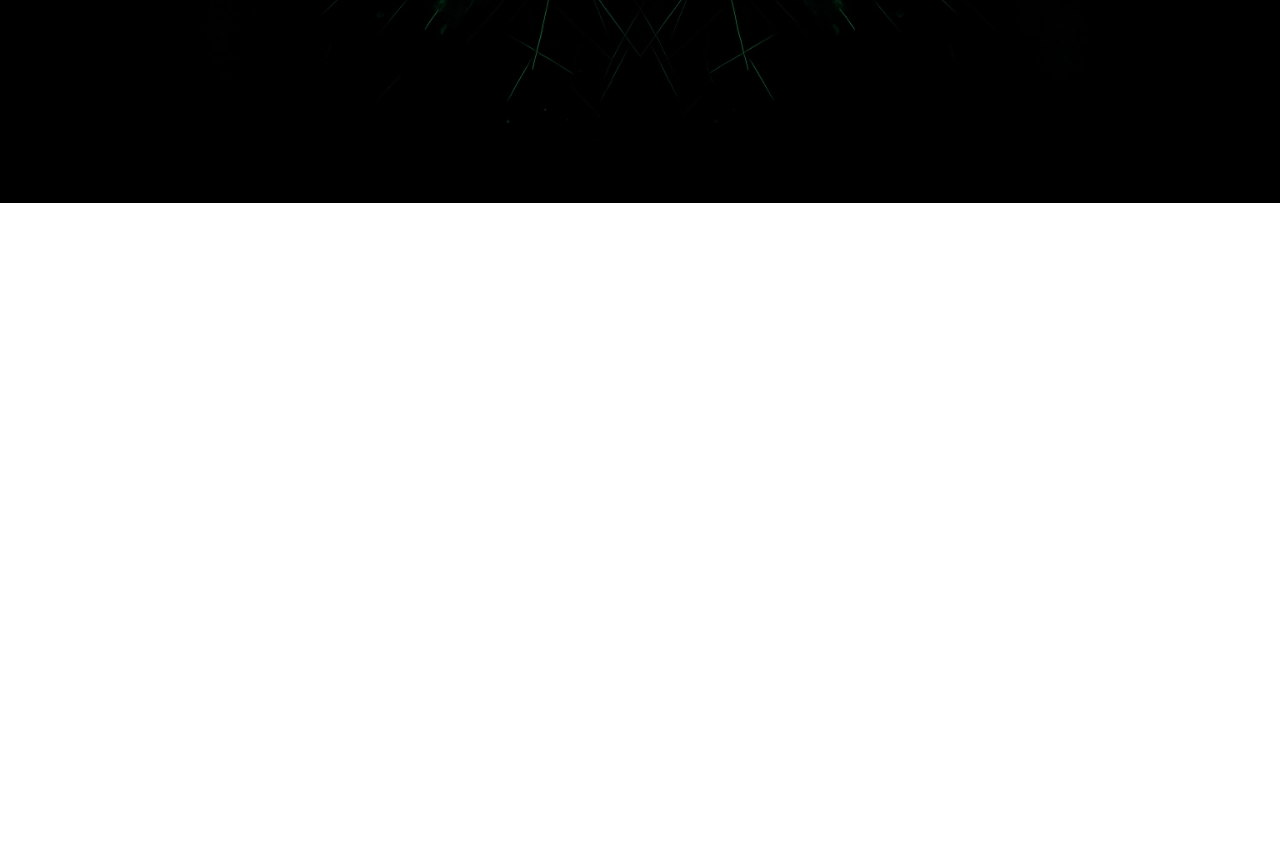
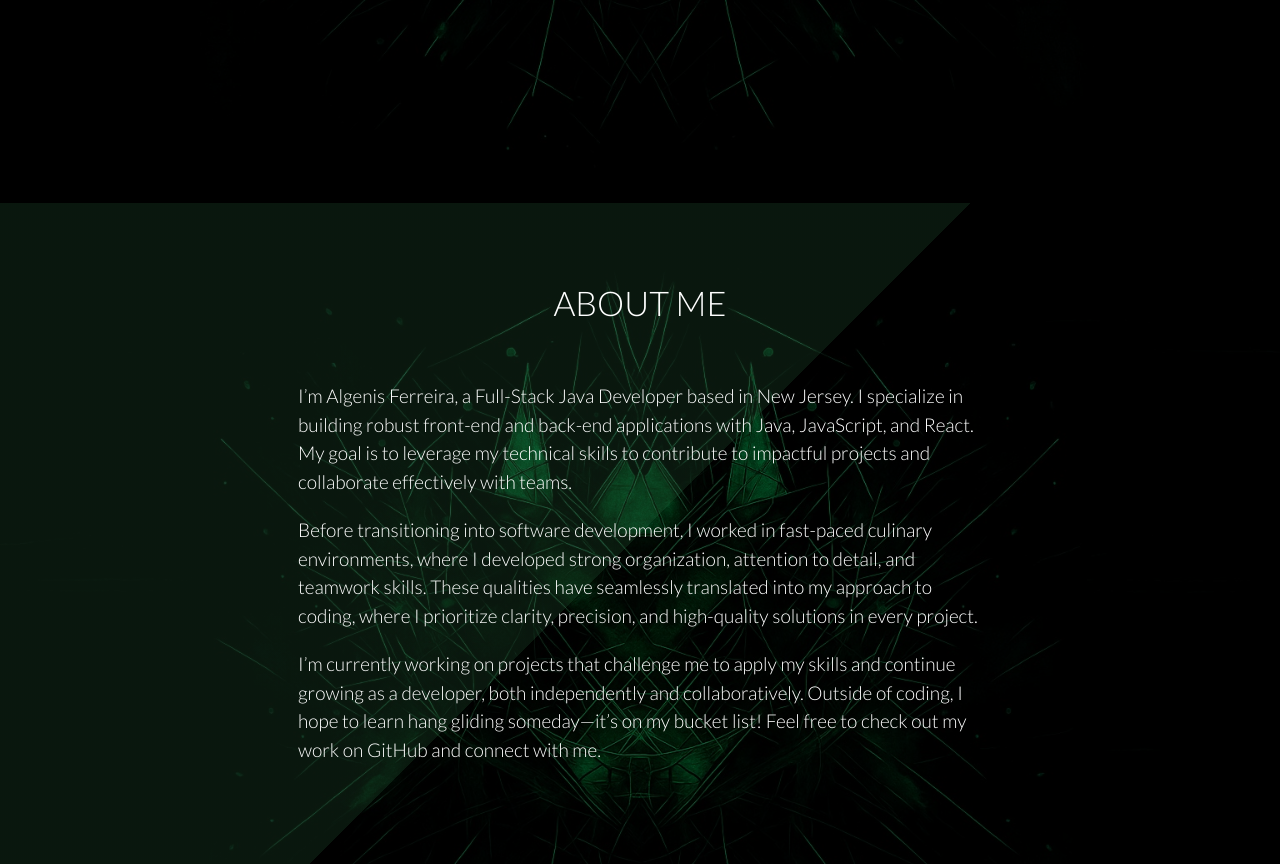
Before and after one commit to SethFerreira/portfolio, a plain HTML site: page index.html in a window 1280 px wide. Shown: the part 597-1461 px from the top of the page. Before the commit the page ends 800 px from the top, so only its background shows below. Drawn offline with nearby package versions, Linux system fonts and the light colour scheme.

Commit message:
Add about me

```diff
--- a/index.html
+++ b/index.html
@@ -41,6 +41,19 @@
         </div>
     </header>
 
+    <section class="section-about-me">
+        <div class="container">
+            <h3>About Me</h3>
+        </div>
+        <div class="container">
+            <p>I’m Algenis Ferreira, a Full-Stack Java Developer based in New Jersey. I specialize in building robust front-end and back-end applications with Java, JavaScript, and React. My goal is to leverage my technical skills to contribute to impactful projects and collaborate effectively with teams.</p>
+
+            <p>Before transitioning into software development, I worked in fast-paced culinary environments, where I developed strong organization, attention to detail, and teamwork skills. These qualities have seamlessly translated into my approach to coding, where I prioritize clarity, precision, and high-quality solutions in every project.</p>
+
+            <p>I’m currently working on projects that challenge me to apply my skills and continue growing as a developer, both independently and collaboratively. Outside of coding, I hope to learn hang gliding someday—it’s on my bucket list! Feel free to check out my work on GitHub and connect with me.</p>
+        </div>
+    </section>
+
 
 
     <script type="module" src="https://unpkg.com/ionicons@7.1.0/dist/ionicons/ionicons.esm.js"></script>
--- a/resources/css/style.css
+++ b/resources/css/style.css
@@ -39,21 +39,29 @@ body {
 /* ------ HEADINGS ------ */
 
 h1,
-h2 {
+h2,
+h3 {
     font-weight: 300;
-    text-transform: uppercase;
-    letter-spacing: 1px;
+    text-transform: uppercase
 }
 
 h1 {
     margin-top: 0;
     margin-bottom: 25px;
     font-size: 300%;
+    letter-spacing: 1px;
 }
 
 h2 {
     margin-bottom: 80px;
     font-size: 180%;
+    letter-spacing: 1px;
+}
+
+h3 {
+    margin-bottom: 60px;
+    text-align: center;
+    font-size: 170%;
 }
 
 /* ------ PARAGRAPHS ------ */
@@ -64,6 +72,14 @@ h2 {
     width: 70%;
     font-size: 120%;
     letter-spacing: 0.8px;
+}
+
+.container p {
+    margin-bottom: 20px;
+    margin-left: 20%;
+    width: 60%;
+    font-size: 95%;
+    line-height: 1.5;
 }
 
 /* ------ ICONS ------ */
@@ -140,6 +156,11 @@ h2 {
 /* HEADER */
 /* --------------------------------------------------- */
 
+header {
+    position: relative;
+    height: 100vh;
+}
+
 .hero-text-box {
     position: absolute;
     top: 50%;
@@ -189,3 +210,12 @@ h2 {
 .navbar li a:hover::after {
   width: 70%;
 }
+
+/* --------------------------------------------------- */
+/* ABOUT ME */
+/* --------------------------------------------------- */
+
+.section-about-me {
+  background: linear-gradient(135deg, rgba(46, 115, 69, 0.2) 50%, transparent 50%);
+  padding: 80px 20px;
+}
```
